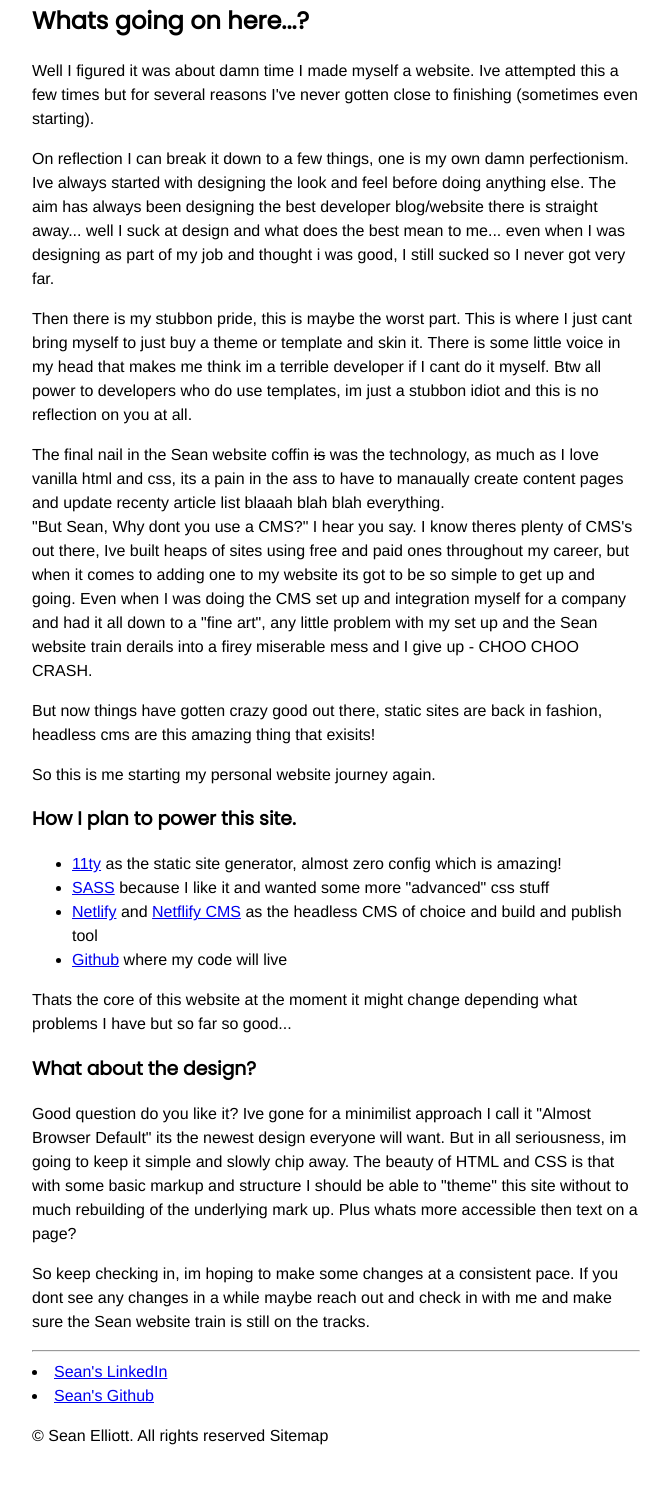
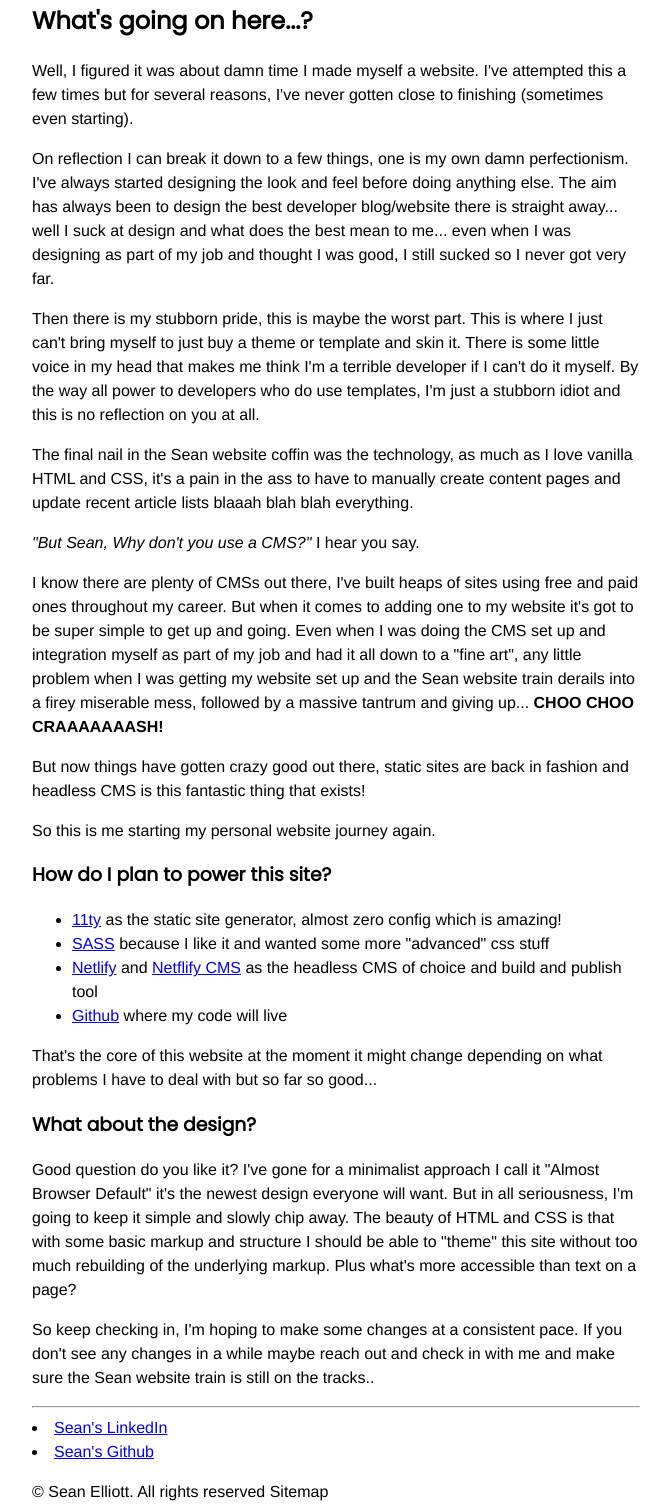
Before and after one commit to seanelliott86/personal-site, an Eleventy site: page src/index.html in a window 1280 px wide. Shown: the part 182-1689 px from the top of the page, without its empty margins (304-974 px from the left). Built offline with nearby package versions, Linux system fonts and the light colour scheme; Eleventy itself is replaced by a stand-in of ours; files that its build step writes are made by us from their sources.

Commit message:
Fixes to spelling and general structure of sentances

```diff
--- a/src/index.html
+++ b/src/index.html
@@ -28,34 +28,34 @@
   </header>
   <hr />
   <main>
-    <h2>Whats going on here...?</h2>
+    <h2>What's going on here...?</h2>
 
-    <p>Well I figured it was about damn time I made myself a website. Ive attempted this a few times but for several
-      reasons I've never gotten close to finishing (sometimes even starting).</p>
+    <p>Well, I figured it was about damn time I made myself a website. I've attempted this a few times but for several
+      reasons, I've never gotten close to finishing (sometimes even starting).</p>
 
-    <p>On reflection I can break it down to a few things, one is my own damn perfectionism. Ive always started with
-      designing the look and feel before doing anything else. The aim has always been designing the best developer
+    <p>On reflection I can break it down to a few things, one is my own damn perfectionism. I've always started
+      designing the look and feel before doing anything else. The aim has always been to design the best developer
       blog/website there is straight away... well I suck at design and what does the best mean to me... even when I was
-      designing as part of my job and thought i was good, I still sucked so I never got very far.
+      designing as part of my job and thought I was good, I still sucked so I never got very far.
     </p>
-    <p>Then there is my stubbon pride, this is maybe the worst part. This is where I just cant bring myself to just buy
-      a theme or template and skin it. There is some little voice in my head that makes me think im a terrible developer
-      if I cant do it myself. Btw all power to developers who do use templates, im just a stubbon idiot and this is no
-      reflection on you at all.</p>
-    <p>The final nail in the Sean website coffin <s>is</s> was the technology, as much as I love vanilla html and css,
-      its a pain in the ass to have to manaually create content pages and update recenty article list blaaah blah blah
-      everything.
-      <br /> "But Sean, Why dont you use a CMS?" I hear you say. I know theres plenty of CMS's out there, Ive built
-      heaps of sites using free and paid ones throughout my career, but when it comes to adding one to my website its
-      got to be so simple to get up and going. Even when I was doing the CMS set up and
-      integration myself for a company and had it all down to a "fine art", any little problem with my set up and the
-      Sean website train derails into a firey miserable mess and I give up - CHOO CHOO CRASH.
+    <p>Then there is my stubborn pride, this is maybe the worst part. This is where I just can't bring myself to just
+      buy a theme or template and skin it. There is some little voice in my head that makes me think I'm a terrible
+      developer if I can't do it myself. By the way all power to developers who do use templates, I'm just a stubborn
+      idiot and this is no reflection on you at all.</p>
+    <p>The final nail in the Sean website coffin was the technology, as much as I love vanilla HTML and CSS, it's a pain
+      in the ass to have to manually create content pages and update recent article lists blaaah blah blah everything.
+    <p><em>"But Sean, Why don't you use a CMS?"</em> I hear you say.</p>
+    <p>I know there are plenty of CMSs out there, I've built heaps of sites using free and paid ones throughout my
+      career. But when it comes to adding one to my website it's got to be super simple to get up and going. Even when I
+      was doing the CMS set up and integration myself as part of my job and had it all down to a "fine art", any little
+      problem when I was getting my website set up and the Sean website train derails into a firey miserable mess,
+      followed by a massive tantrum and giving up... <strong>CHOO CHOO CRAAAAAAASH!</strong>
     </p>
-    <p>But now things have gotten crazy good out there, static sites are back in fashion, headless cms are this amazing
-      thing that exisits!</p>
+    <p>But now things have gotten crazy good out there, static sites are back in fashion and headless CMS is this
+      fantastic thing that exists!</p>
     <p>So this is me starting my personal website journey again.</p>
 
-    <h3>How I plan to power this site.</h3>
+    <h3>How do I plan to power this site?</h3>
     <ul>
       <li><a href="https://www.11ty.dev/">11ty</a> as the static site generator, almost zero config which is amazing!
       </li>
@@ -65,20 +65,19 @@
       <li><a href="https://github.com/">Github</a> where my code will live</li>
     </ul>
 
-    <p>Thats the core of this website at the moment it might change depending what problems I have but so far so good...
-    </p>
+    <p>That's the core of this website at the moment it might change depending on what problems I have to deal with but
+      so far so good...</p>
 
     <h3>What about the design?</h3>
 
-    <p>Good question do you like it? Ive gone for a minimilist approach I call it "Almost Browser Default" its
-      the newest design everyone will want. But in all seriousness, im going to keep it simple and slowly chip away. The
+    <p>Good question do you like it? I've gone for a minimalist approach I call it "Almost Browser Default" it's the
+      newest design everyone will want. But in all seriousness, I'm going to keep it simple and slowly chip away. The
       beauty of HTML and CSS is that with some basic markup and structure I should be able to "theme" this site without
-      to much rebuilding of the underlying mark up. Plus whats more accessible then text on a page?
+      too much rebuilding of the underlying markup. Plus what's more accessible than text on a page?
     </p>
 
-    <p>So keep checking in, im hoping to make some changes at a consistent pace. If you dont see any changes in a while
-      maybe reach
-      out and check in with me and make sure the Sean website train is still on the tracks.</p>
+    <p>So keep checking in, I'm hoping to make some changes at a consistent pace. If you don't see any changes in a
+      while maybe reach out and check in with me and make sure the Sean website train is still on the tracks..</p>
 
   </main>
   <hr />
```
